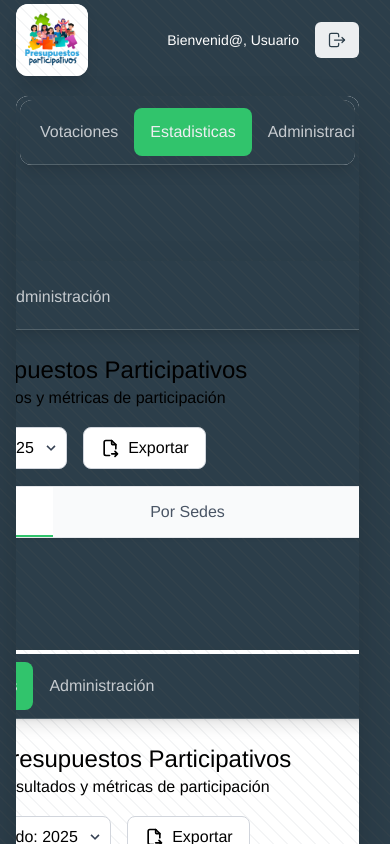
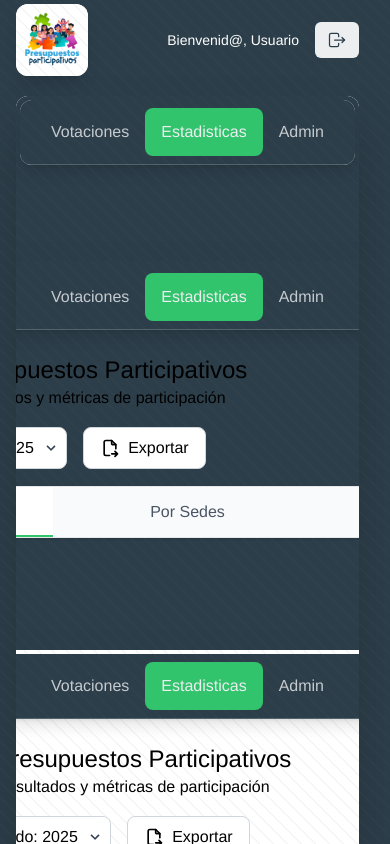
Before and after one commit to dev-el-quisco/presupuestos-participativos, a Next.js app: page /dashboard/2025/estadisticas/proyectos in a window 390 px wide. Shown: the top 844 px of the page. Built offline with nearby package versions, Linux system fonts and the light colour scheme.

Commit message:
Ajuste visual (responsividad)

```diff
--- a/app/components/dashboard/tabselect.tsx
+++ b/app/components/dashboard/tabselect.tsx
@@ -44,7 +44,7 @@ const Tabselect = () => {
 
       {/* Contenedor de tabs con borde inferior */}
       <div className="border-b border-[#eceef0]/20 py-2">
-        <div className="flex flex-row md:justify-start mx-1 md:mx-2">
+        <div className="flex flex-row justify-center md:justify-start mx-1 md:mx-2">
           <Link
             href={votacionesPath}
             className={getLinkClasses(votacionesPath)}
@@ -66,8 +66,9 @@ const Tabselect = () => {
           <Link href={adminPath} className={getLinkClasses(adminPath)}>
             <div className="flex items-center gap-2">
               <IconTool size={20} className="hidden md:block" />
-              <span className="block md:hidden">Administración</span>
-              <span className="hidden md:block">Portal Administrador</span>
+              <span className="block md:hidden">Admin</span>
+              <span className="hidden md:block lg:hidden">Administración</span>
+              <span className="hidden lg:block">Portal Administrador</span>
             </div>
           </Link>
         </div>
```
